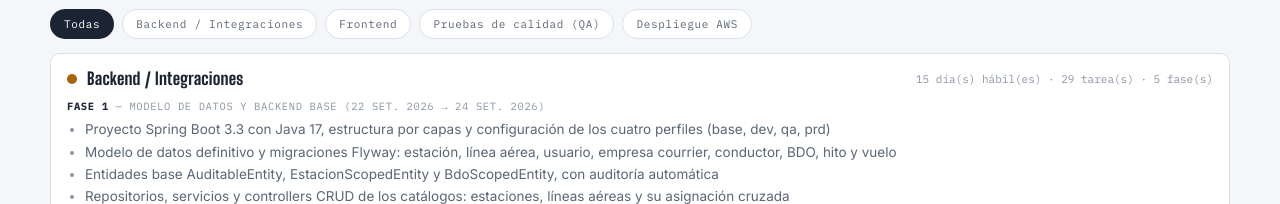
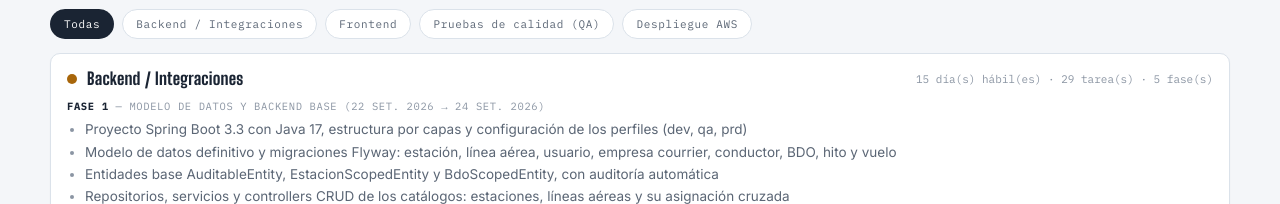
Before and after one commit to DinoIvan1120/Cronograma-desarrollo-BDS, a plain HTML site: page index.html in a window 1280 px wide. Shown: the part 1006-1210 px from the top of the page. Drawn offline with Linux system fonts and the light colour scheme.

Commit message:
cronograma de desarrollo BDS

```diff
--- a/index.html
+++ b/index.html
@@ -348,7 +348,7 @@
           start: "2026-09-22", end: "2026-09-24", days: 3,
           resp: "Desarrollador (full-stack)",
           tasks: [
-            "Proyecto Spring Boot 3.3 con Java 17, estructura por capas y configuración de los cuatro perfiles (base, dev, qa, prd)",
+            "Proyecto Spring Boot 3.3 con Java 17, estructura por capas y configuración de los perfiles (dev, qa, prd)",
             "Modelo de datos definitivo y migraciones Flyway: estación, línea aérea, usuario, empresa courrier, conductor, BDO, hito y vuelo",
             "Entidades base AuditableEntity, EstacionScopedEntity y BdoScopedEntity, con auditoría automática",
             "Repositorios, servicios y controllers CRUD de los catálogos: estaciones, líneas aéreas y su asignación cruzada",
```
